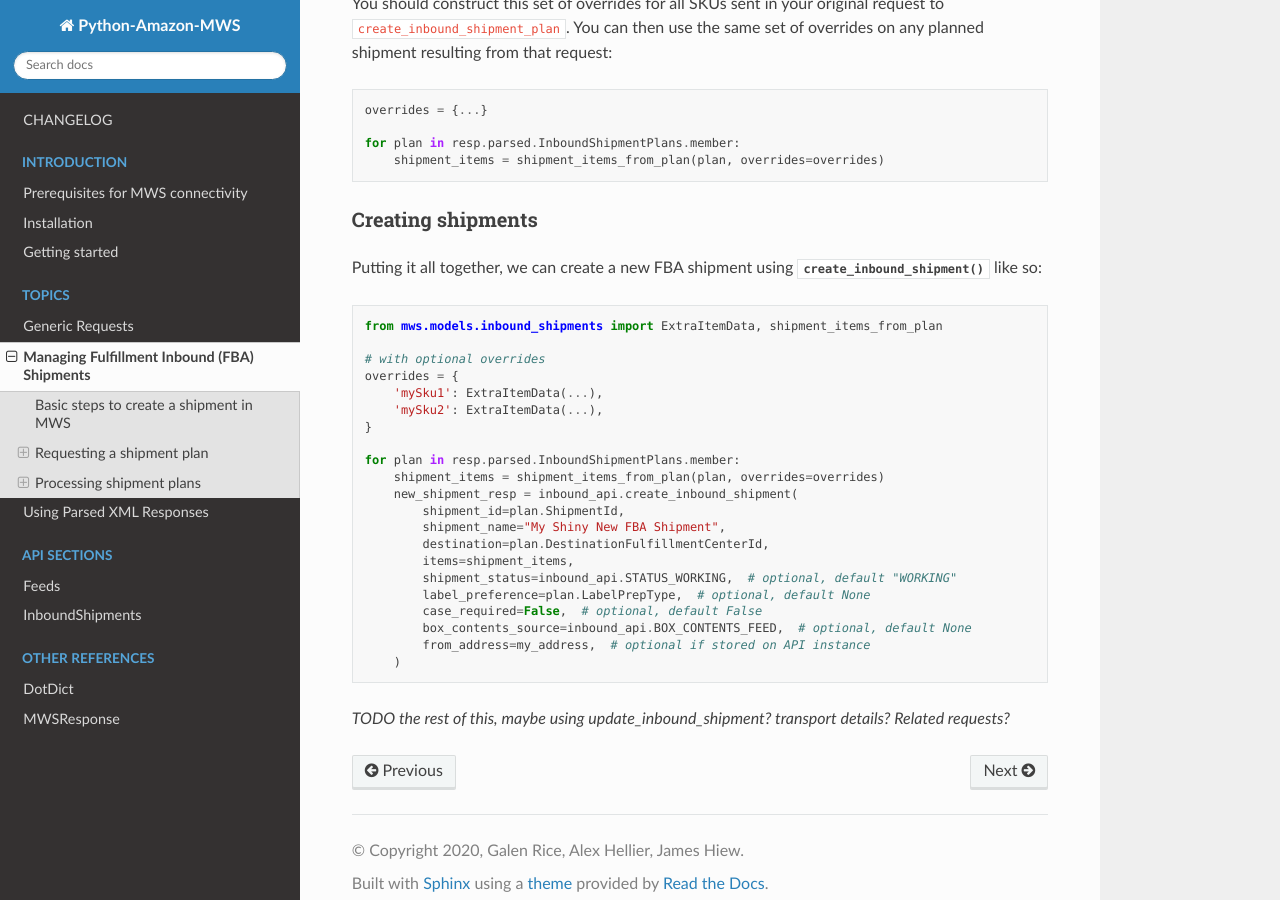
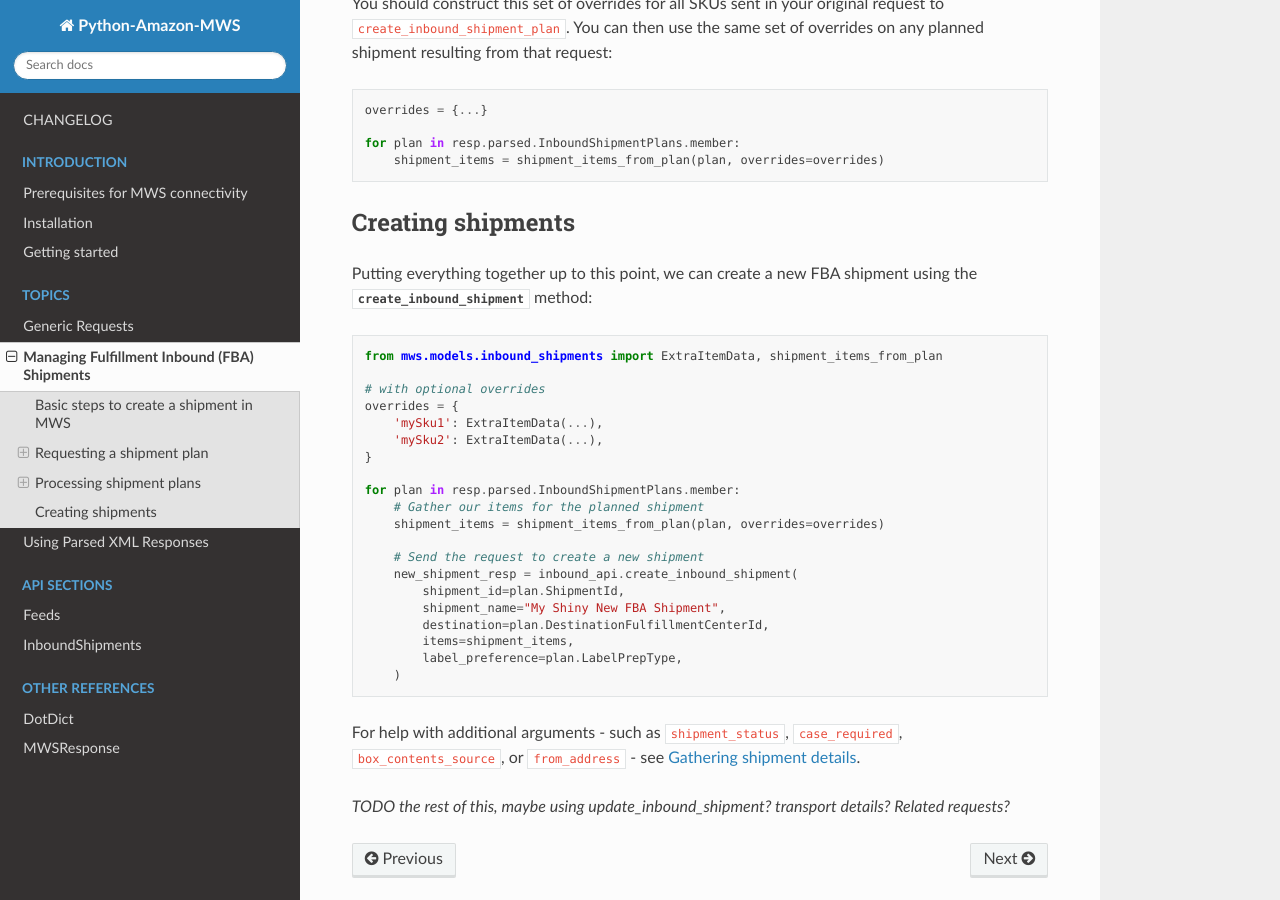
Before and after one commit to python-amazon-mws/python-amazon-mws, a Sphinx documentation site: the page built from docs/source/topics/managingFBAShipments.rst, in a window 1280 px wide and 900 px high, scrolled down 10054 px. Built offline with Sphinx 7.4.7 and the Read the Docs theme 2.0.0, drawn with Linux system fonts in a browser that asks for light colours.

Commit message:
Elevate Creating Shipments header; remove optional args from example.

```diff
--- a/docs/source/topics/managingFBAShipments.rst
+++ b/docs/source/topics/managingFBAShipments.rst
@@ -485,11 +485,11 @@ from that request:
         shipment_items = shipment_items_from_plan(plan, overrides=overrides)
 
 Creating shipments
-------------------
+==================
 
-Putting it all together, we can create a new FBA shipment using
-:py:meth:`create_inbound_shipment() <mws.apis.inbound_shipments.InboundShipments.create_inbound_shipment>`
-like so:
+Putting everything together up to this point, we can create a new FBA shipment using the
+:py:meth:`create_inbound_shipment <mws.apis.inbound_shipments.InboundShipments.create_inbound_shipment>`
+method:
 
 .. code-block:: python
 
@@ -502,17 +502,19 @@ like so:
     }
 
     for plan in resp.parsed.InboundShipmentPlans.member:
+        # Gather our items for the planned shipment
         shipment_items = shipment_items_from_plan(plan, overrides=overrides)
+
+        # Send the request to create a new shipment
         new_shipment_resp = inbound_api.create_inbound_shipment(
             shipment_id=plan.ShipmentId,
             shipment_name="My Shiny New FBA Shipment",
             destination=plan.DestinationFulfillmentCenterId,
             items=shipment_items,
-            shipment_status=inbound_api.STATUS_WORKING,  # optional, default "WORKING"
-            label_preference=plan.LabelPrepType,  # optional, default None
-            case_required=False,  # optional, default False
-            box_contents_source=inbound_api.BOX_CONTENTS_FEED,  # optional, default None
-            from_address=my_address,  # optional if stored on API instance
+            label_preference=plan.LabelPrepType,
         )
 
+For help with additional arguments - such as ``shipment_status``, ``case_required``, ``box_contents_source``,
+or ``from_address`` - see `Gathering shipment details`_.
+
 *TODO the rest of this, maybe using update_inbound_shipment? transport details? Related requests?*
```
